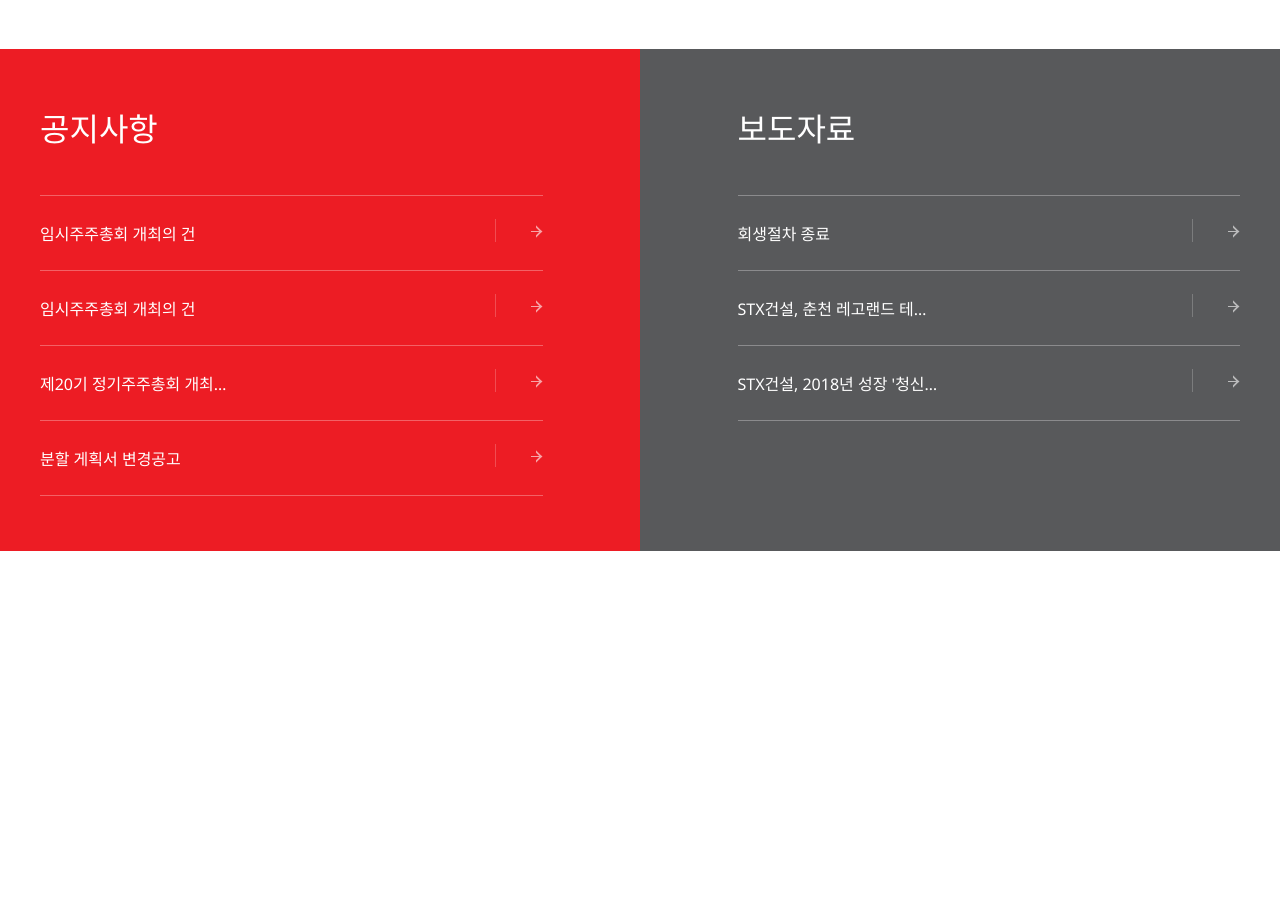
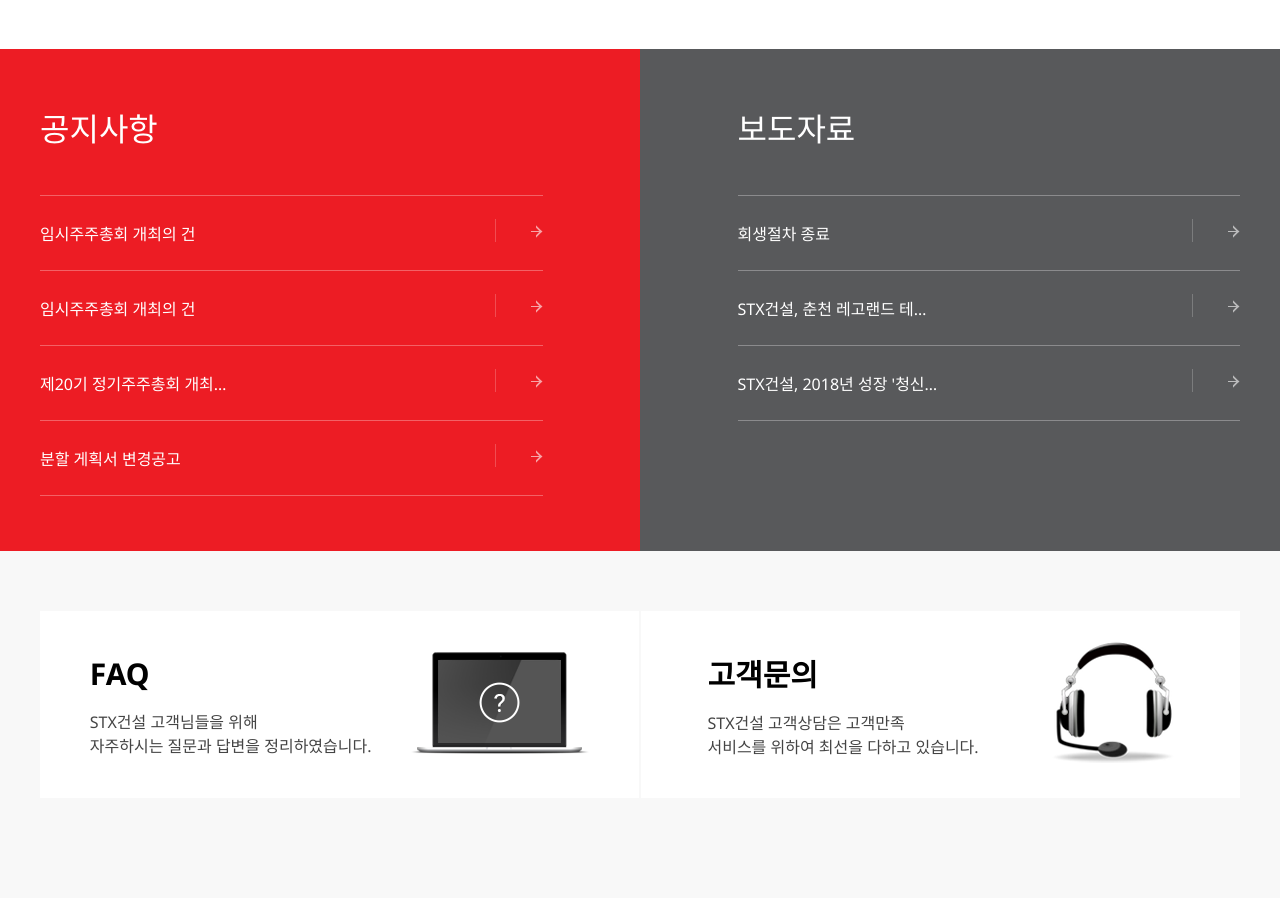
Before and after one commit to pje224/stx_clone, a plain HTML site: page index.html in a window 1280 px wide. Shown: the part 1667-2565 px from the top of the page. Before the commit the page ends 2218 px from the top, so only its background shows below. Drawn offline with Linux system fonts and the light colour scheme; a web font is replaced by a local one.

Commit message:
고객센터 작성

```diff
--- a/css/cs.css
+++ b/css/cs.css
@@ -1 +1,26 @@
 @charset "utf-8";
+.contact {
+  background-color: #f8f8f8;
+}
+.contact-inner {
+  position: relative;
+  display: flex;
+  gap: 2px;
+  width: 100%;
+  padding: 60px 0 100px;
+}
+.contact-wrap {
+  display: flex;
+  align-items: center;
+  justify-content: space-around;
+  width: 50%;
+  padding: 30px;
+  background-color: #fff;
+}
+.contact-txt h3 {
+  font-size: 30px;
+  margin-bottom: 15px;
+}
+.contact-txt span {
+  color: #444444;
+}
--- a/index.html
+++ b/index.html
@@ -179,7 +179,40 @@
         </div>
       </section>
       <!-- 고객센터 -->
-
+      <section class="contact">
+        <div class="contact-inner container">
+          <div class="contact-wrap">
+            <!-- FAQ -->
+            <div class="contact-txt">
+              <a href="#">
+                <h3>FAQ</h3>
+                <span
+                  >STX건설 고객님들을 위해 <br />
+                  자주하시는 질문과 답변을 정리하였습니다.</span
+                >
+              </a>
+            </div>
+            <div class="contact-img">
+              <img src="images/bg_faq.png" alt="노트북" />
+            </div>
+          </div>
+          <div class="contact-wrap">
+            <!-- 고객문의 -->
+            <div class="contact-txt">
+              <a href="#">
+                <h3>고객문의</h3>
+                <span
+                  >STX건설 고객상담은 고객만족 <br />
+                  서비스를 위하여 최선을 다하고 있습니다.</span
+                >
+              </a>
+            </div>
+            <div class="contact-img">
+              <img src="images/bg_custom.png" alt="헤드셋" />
+            </div>
+          </div>
+        </div>
+      </section>
       <!-- 회사 소개 -->
       <!-- 하단 -->
     </div>
```
